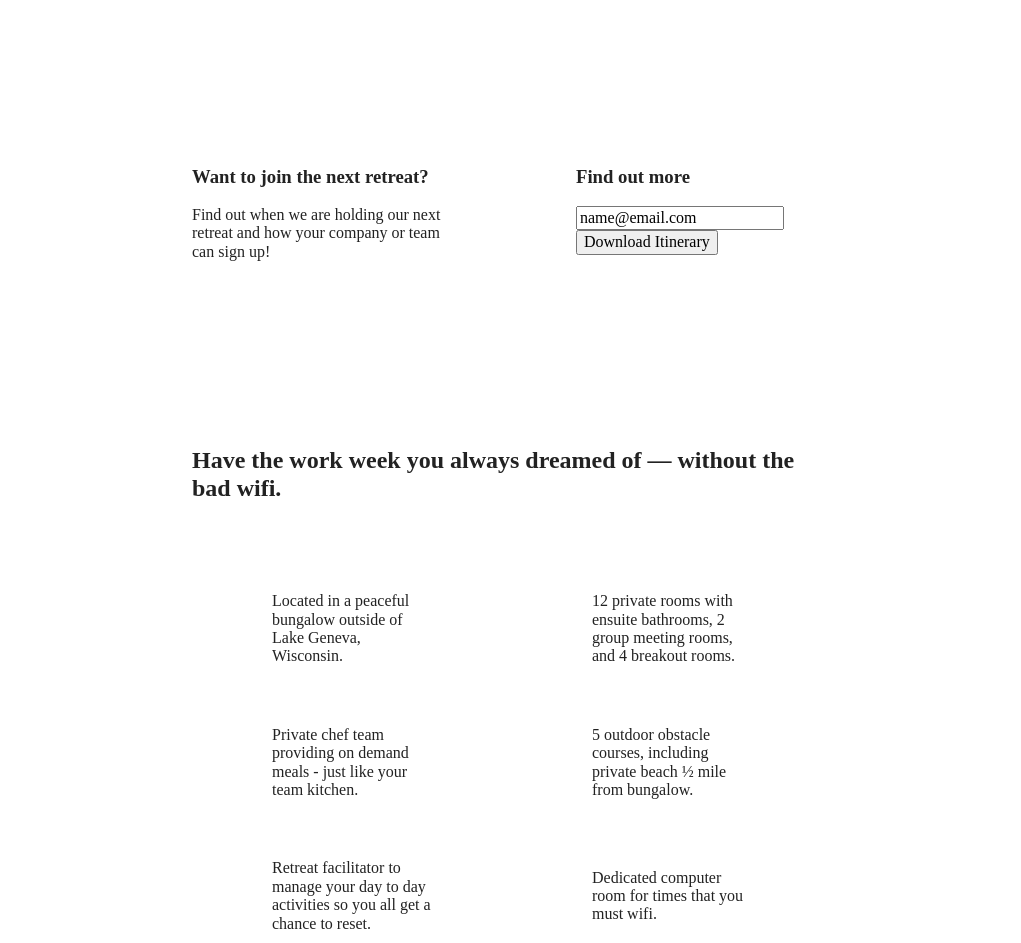
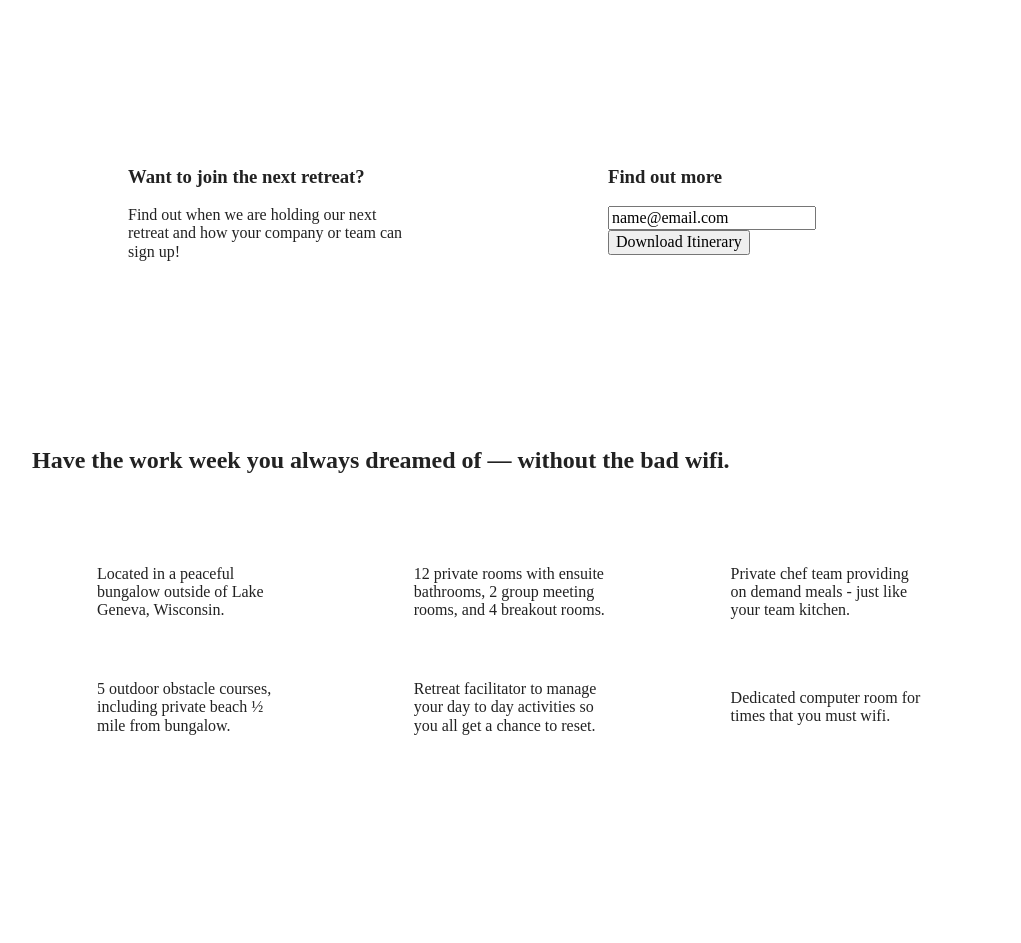
Before and after one commit to cetully12/unplugged-retreat, a website built with Parcel: page index.html in a window 1280 px wide. Shown: the part 299-1242 px from the top of the page, without its empty margins (128-1149 px from the left). Built offline with nearby package versions, Linux system fonts and the light colour scheme.

Commit message:
Developed desktop responsive design

```diff
--- a/css/main.css
+++ b/css/main.css
@@ -201,7 +201,7 @@
 }
 
 .features article {
-  width: 65%;
+  width: 63%;
   margin: 30px 0;
 }
 
@@ -408,7 +408,7 @@
 }
 
 .features .features-item-description {
-  width: 50%;
+  width: 62%;
 }
 
     /* Reviews */
@@ -480,7 +480,49 @@
 }
 
 @media only screen and (min-width: 1200px) {
+    /* General Styles */
+.content-wrapper {
+  max-width: 960px;
+}
 
+    /* Hero */
+.hero-area h1 {
+  width: 60%;
+}
+
+    /* Aside */
+aside .content-wrapper{
+  justify-content: space-around;
+}
+
+aside .content-wrapper .form-description,
+aside .content-wrapper .form {
+  width: 30%;
+}
+
+    /* Features */
+.features h2 {
+  width: 90%;
+}
+
+.features article {
+  flex-basis: 33%;
+}
+
+    /* Reviews */
+.reviews article div {
+  width: 42%;
+}
+
+    /* About Page */
+.mission h2,
+.contact-section .content-wrapper h2 {
+  width: 95%;
+}
+
+    /* FAQ */
+.faq h2 {
+  width: 100%;
 }
 
 /* ==========================================================================
```
Also changed, not shown: index.html (+6 -10 lines).
